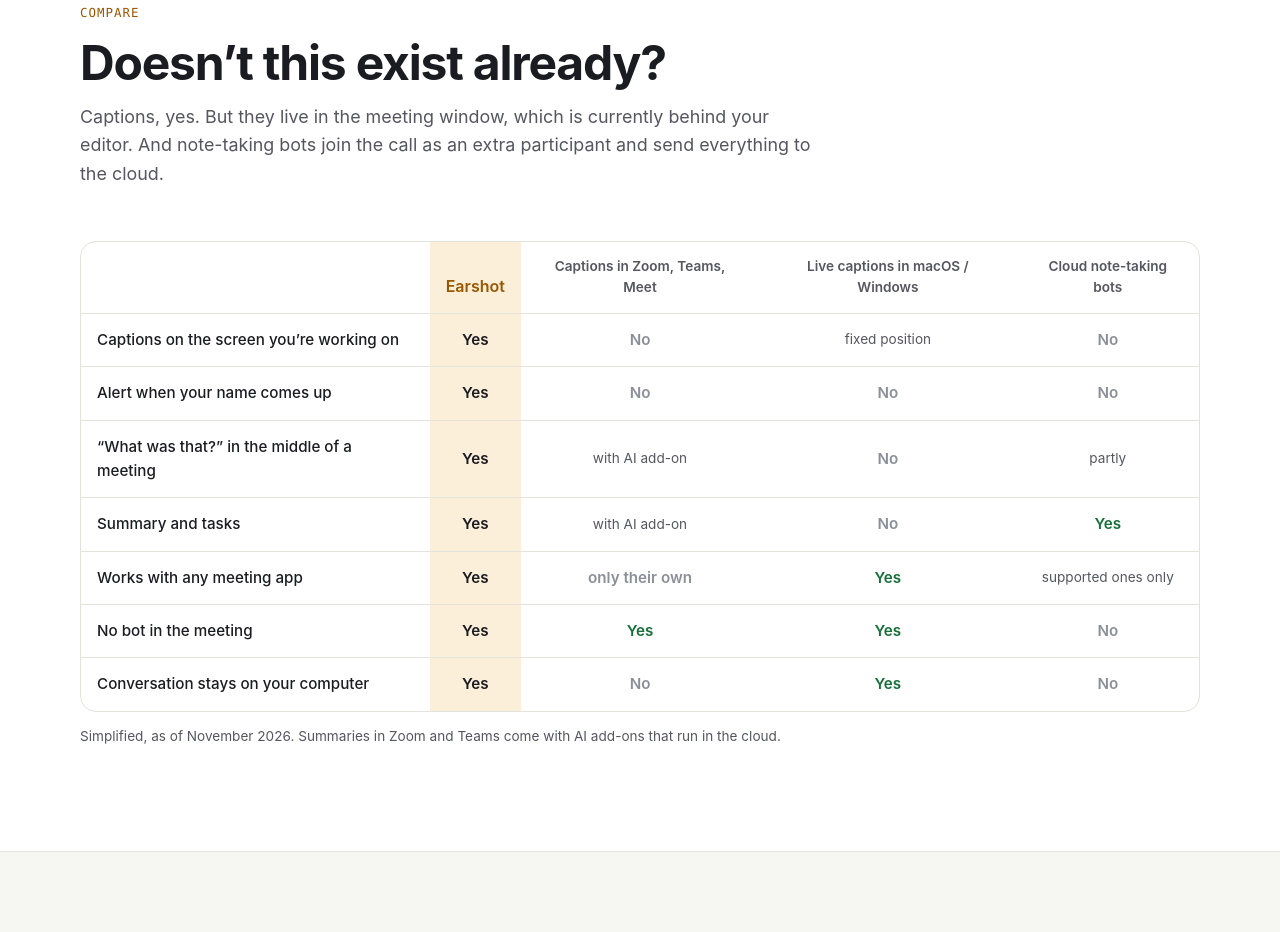
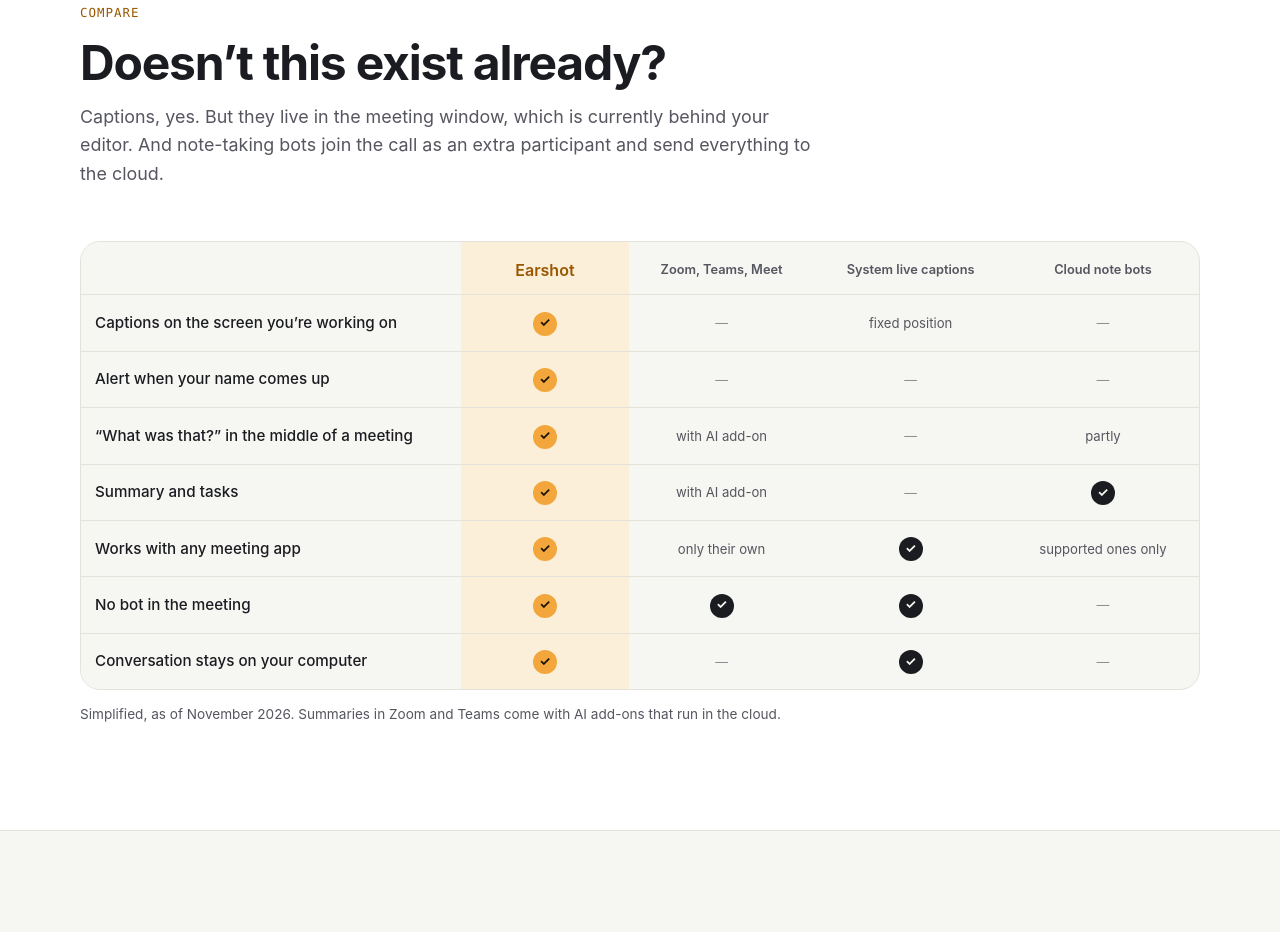
Before and after one commit to Kstev239/earshot-site, a plain HTML site: page en/index.html in a window 1280 px wide. Shown: the part 2572-3504 px from the top of the page. Drawn offline with Linux system fonts and the light colour scheme.

Commit message:
fix: cache-busted assets, fixed icon sizes, cleaner comparison table

```diff
--- a/assets/style.css
+++ b/assets/style.css
@@ -531,8 +531,8 @@ kbd {
 .cursor {
   position: absolute;
   z-index: 4;
-  width: 18px;
-  height: 24px;
+  width: 15px;
+  height: 20px;
   left: 90%;
   top: 54%;
   transition:
@@ -973,80 +973,134 @@ main section {
 }
 
 /* ------------------------------------------------------------------ */
-/* Comparison */
+/* Comparison: icons, a highlighted Earshot column, a sticky first column
+   on narrow screens. */
 
 .table-scroll {
   overflow-x: auto;
+  border-radius: 20px;
+  background: var(--paper);
   border: 1px solid var(--line);
-  border-radius: var(--radius);
-  background: var(--paper-2);
 }
 
 .compare {
   width: 100%;
-  min-width: 720px;
-  border-collapse: collapse;
+  min-width: 640px;
+  border-collapse: separate;
+  border-spacing: 0;
   font-size: 0.95rem;
 }
 
 .compare th,
 .compare td {
-  padding: 14px 16px;
+  padding: 15px 14px;
   text-align: center;
+  vertical-align: middle;
   border-bottom: 1px solid var(--line);
 }
 
-.compare tbody tr:last-child th,
-.compare tbody tr:last-child td {
+.compare tbody tr:last-child > * {
   border-bottom: 0;
 }
 
 .compare th[scope="row"] {
   text-align: left;
   font-weight: 500;
+  width: 34%;
+  position: sticky;
+  left: 0;
+  background: var(--paper);
+  z-index: 1;
 }
 
 .compare thead th {
-  font-size: 0.85rem;
+  font-size: 0.8rem;
   font-weight: 600;
   color: var(--muted);
-  vertical-align: bottom;
+  padding-block: 18px 14px;
+  line-height: 1.3;
+}
+
+.compare thead th:first-child {
+  position: sticky;
+  left: 0;
+  background: var(--paper);
+  z-index: 1;
 }
 
 .compare .us {
   background: var(--honey-tint);
-  color: var(--ink);
+  width: 15%;
 }
 
 .compare thead .us {
   color: var(--honey-text);
   font-size: 1rem;
-}
-
-.yes,
-.no,
-.part {
-  font-weight: 600;
-}
-
-.yes {
-  color: var(--ok);
-}
-
-.no {
+  font-family: var(--font-display);
+}
+
+.mark {
+  display: inline-grid;
+  place-items: center;
+  width: 24px;
+  height: 24px;
+  border-radius: 50%;
+  font-size: 0.8rem;
+  font-weight: 700;
+  line-height: 1;
+}
+
+.mark.yes {
+  background: var(--ink);
+  color: var(--paper);
+}
+
+.mark.yes::before {
+  content: "✓";
+}
+
+.compare .us .mark.yes {
+  background: var(--honey);
+  color: #1b1407;
+}
+
+.mark.no {
   color: var(--no);
+}
+
+.mark.no::before {
+  content: "—";
+  font-weight: 400;
 }
 
 .part {
   color: var(--muted);
-  font-weight: 400;
-  font-size: 0.85rem;
+  font-size: 0.82rem;
+  line-height: 1.3;
+  display: inline-block;
+  max-width: 9rem;
 }
 
 .footnote {
   margin-top: 14px;
   font-size: 0.85rem;
   color: var(--muted);
+}
+
+@media (max-width: 720px) {
+  .compare {
+    font-size: 0.88rem;
+  }
+
+  .compare th,
+  .compare td {
+    padding: 12px 10px;
+  }
+
+  .compare th[scope="row"] {
+    width: 42%;
+    box-shadow: 6px 0 10px -8px #00000040;
+  }
 }
 
 /* ------------------------------------------------------------------ */
--- a/en/index.html
+++ b/en/index.html
@@ -23,8 +23,8 @@
     <meta property="og:image" content="https://kstev239.github.io/earshot-site/assets/og-en.png" />
     <meta property="og:locale" content="en_US" />
     <meta name="twitter:card" content="summary_large_image" />
-    <link rel="stylesheet" href="../assets/style.css" />
-    <script src="../assets/site.js" defer></script>
+    <link rel="stylesheet" href="../assets/style.css?v=3" />
+    <script src="../assets/site.js?v=3" defer></script>
   </head>
   <body>
     <a class="skip" href="#content">Skip to content</a>
@@ -32,7 +32,7 @@
     <header class="site-header">
       <div class="wrap">
         <a class="brand" href="./" aria-label="Earshot – home">
-          <svg viewBox="0 0 64 64" aria-hidden="true">
+          <svg width="30" height="30" viewBox="0 0 64 64" aria-hidden="true">
             <rect width="64" height="64" rx="14" fill="#2a2b33" />
             <path
               d="M44 20C39 13 29 11 22 16C15 21 14 32 19 39C22 43.5 26 46 31 47.5"
@@ -76,7 +76,7 @@
                 data-label-mac="Download free for Mac"
                 data-label-windows="Download free for Windows"
               >
-                <svg viewBox="0 0 24 24" aria-hidden="true">
+                <svg width="18" height="18" viewBox="0 0 24 24" aria-hidden="true">
                   <path
                     d="M12 4v11m0 0-4.5-4.5M12 15l4.5-4.5M5 19h14"
                     fill="none"
@@ -132,7 +132,7 @@
                   >Question for you: does your budget cover it until end of Q1?</span
                 >
               </div>
-              <svg class="cursor" viewBox="0 0 18 24" aria-hidden="true">
+              <svg class="cursor" width="15" height="20" viewBox="0 0 18 24" aria-hidden="true">
                 <path
                   d="M1 1v19l5-4.5 3.4 7.4 3.2-1.5-3.3-7.2H16z"
                   fill="#ffffff"
@@ -169,7 +169,7 @@
               </div>
               <div class="scene" aria-hidden="true">
                 <div class="menubar">
-                  <svg viewBox="0 0 16 16">
+                  <svg width="16" height="16" viewBox="0 0 16 16">
                     <path
                       d="M11 5C9.75 3.25 7.25 2.75 5.5 4C3.75 5.25 3.5 8 4.75 9.75C5.5 10.9 6.5 11.5 7.75 11.9"
                       fill="none"
@@ -282,60 +282,60 @@
                 <tr>
                   <th scope="col"><span class="sr-only">Feature</span></th>
                   <th scope="col" class="us">Earshot</th>
-                  <th scope="col">Captions in Zoom, Teams, Meet</th>
-                  <th scope="col">Live captions in macOS / Windows</th>
-                  <th scope="col">Cloud note-taking bots</th>
+                  <th scope="col">Zoom, Teams, Meet</th>
+                  <th scope="col">System live captions</th>
+                  <th scope="col">Cloud note bots</th>
                 </tr>
               </thead>
               <tbody>
                 <tr>
                   <th scope="row">Captions on the screen you’re working on</th>
-                  <td class="us yes">Yes</td>
-                  <td class="no">No</td>
-                  <td class="part">fixed position</td>
-                  <td class="no">No</td>
+                  <td class="us"><span class="mark yes" role="img" aria-label="Yes"></span></td>
+                  <td><span class="mark no" role="img" aria-label="No"></span></td>
+                  <td><span class="part">fixed position</span></td>
+                  <td><span class="mark no" role="img" aria-label="No"></span></td>
                 </tr>
                 <tr>
                   <th scope="row">Alert when your name comes up</th>
-                  <td class="us yes">Yes</td>
-                  <td class="no">No</td>
-                  <td class="no">No</td>
-                  <td class="no">No</td>
+                  <td class="us"><span class="mark yes" role="img" aria-label="Yes"></span></td>
+                  <td><span class="mark no" role="img" aria-label="No"></span></td>
+                  <td><span class="mark no" role="img" aria-label="No"></span></td>
+                  <td><span class="mark no" role="img" aria-label="No"></span></td>
                 </tr>
                 <tr>
                   <th scope="row">“What was that?” in the middle of a meeting</th>
-                  <td class="us yes">Yes</td>
-                  <td class="part">with AI add-on</td>
-                  <td class="no">No</td>
-                  <td class="part">partly</td>
+                  <td class="us"><span class="mark yes" role="img" aria-label="Yes"></span></td>
+                  <td><span class="part">with AI add-on</span></td>
+                  <td><span class="mark no" role="img" aria-label="No"></span></td>
+                  <td><span class="part">partly</span></td>
                 </tr>
                 <tr>
                   <th scope="row">Summary and tasks</th>
-                  <td class="us yes">Yes</td>
-                  <td class="part">with AI add-on</td>
-                  <td class="no">No</td>
-                  <td class="yes">Yes</td>
+                  <td class="us"><span class="mark yes" role="img" aria-label="Yes"></span></td>
+                  <td><span class="part">with AI add-on</span></td>
+                  <td><span class="mark no" role="img" aria-label="No"></span></td>
+                  <td><span class="mark yes" role="img" aria-label="Yes"></span></td>
                 </tr>
                 <tr>
                   <th scope="row">Works with any meeting app</th>
-                  <td class="us yes">Yes</td>
-                  <td class="no">only their own</td>
-                  <td class="yes">Yes</td>
-                  <td class="part">supported ones only</td>
+                  <td class="us"><span class="mark yes" role="img" aria-label="Yes"></span></td>
+                  <td><span class="part">only their own</span></td>
+                  <td><span class="mark yes" role="img" aria-label="Yes"></span></td>
+                  <td><span class="part">supported ones only</span></td>
                 </tr>
                 <tr>
                   <th scope="row">No bot in the meeting</th>
-                  <td class="us yes">Yes</td>
-                  <td class="yes">Yes</td>
-                  <td class="yes">Yes</td>
-                  <td class="no">No</td>
+                  <td class="us"><span class="mark yes" role="img" aria-label="Yes"></span></td>
+                  <td><span class="mark yes" role="img" aria-label="Yes"></span></td>
+                  <td><span class="mark yes" role="img" aria-label="Yes"></span></td>
+                  <td><span class="mark no" role="img" aria-label="No"></span></td>
                 </tr>
                 <tr>
                   <th scope="row">Conversation stays on your computer</th>
-                  <td class="us yes">Yes</td>
-                  <td class="no">No</td>
-                  <td class="yes">Yes</td>
-                  <td class="no">No</td>
+                  <td class="us"><span class="mark yes" role="img" aria-label="Yes"></span></td>
+                  <td><span class="mark no" role="img" aria-label="No"></span></td>
+                  <td><span class="mark yes" role="img" aria-label="Yes"></span></td>
+                  <td><span class="mark no" role="img" aria-label="No"></span></td>
                 </tr>
               </tbody>
             </table>
```
Also changed, not shown: datenschutz.html (+2 -2 lines), en/imprint.html (+2 -2 lines), en/licenses.html (+2 -2 lines), en/privacy.html (+2 -2 lines), impressum.html (+2 -2 lines), index.html (+36 -36 lines), lizenzen.html (+2 -2 lines).
